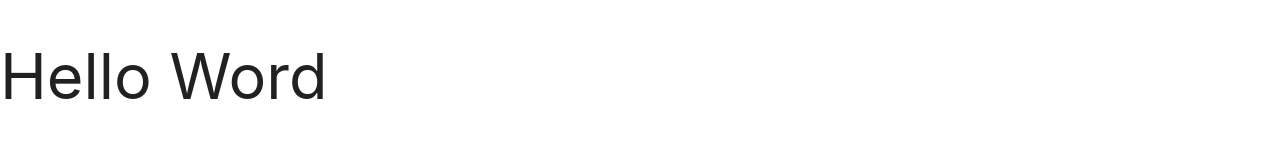
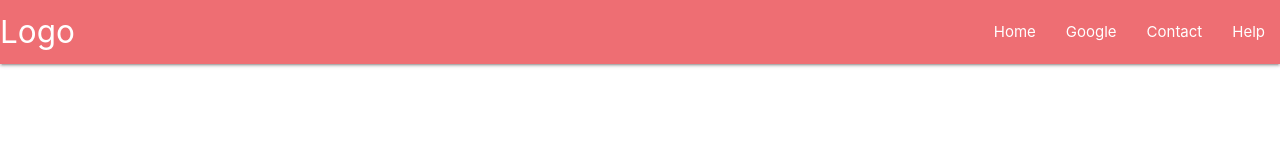
Before and after one commit to MaryamShabani85/Html-Css-test1, a plain HTML site: page index.html in a window 1280 px wide. Drawn offline with Linux system fonts and the light colour scheme.

Commit message:
add navbar

```diff
--- a/assets/js/main.js
+++ b/assets/js/main.js
@@ -0,0 +1,4 @@
+document.addEventListener('DOMContentLoaded', function() {
+    var elems = document.querySelectorAll('.sidenav');
+    var instances = M.Sidenav.init(elems, {});
+  });
--- a/index.html
+++ b/index.html
@@ -8,9 +8,28 @@
     <!-- <link rel="stylesheet" href="https://cdnjs.cloudflare.com/ajax/libs/materialize/1.0.0/css/materialize.min.css"> -->
      <link rel="stylesheet" href="assets/materialize/css/materialize.min.css">
      <link rel="stylesheet" href="assets/css/style.css">
+     <link href="https://fonts.googleapis.com/icon?family=Material+Icons" rel="stylesheet">
 </head>
 <body>
-    <h1>Hello Word</h1>
+      <nav>
+          <div class="nav-wrapper">
+              <a href="#!" class="brand-logo">Logo</a>
+              <a href="#" data-target="mobile-demo" class="sidenav-trigger"><i class="material-icons">menu</i></a>
+              <ul class="right hide-on-med-and-down">
+                  <li><a href="index.html">Home</a></li>
+                  <li><a href="www.google.com">Google</a></li>
+                  <li><a href="Contact.html">Contact</a></li>
+                  <li><a href="help.html">Help</a></li>
+              </ul>
+          </div>
+      </nav>
+
+      <ul class="sidenav" id="mobile-demo">
+          <li><a href="index.html">Home</a></li>
+          <li><a href="AboutUs.html">About Us</a></li>
+          <li><a href="Contact.html">Contact</a></li>
+          <li><a href="help.html">Help</a></li>
+      </ul>
 
     <!-- <script src="https://cdnjs.cloudflare.com/ajax/libs/materialize/1.0.0/js/materialize.min.js"></script> -->
      <script src="assets/materialize/js/materialize.min.js"></script>
```
Also changed, not shown: AboutUs.html (added, +10 -0 lines), Contact.html (added, +10 -0 lines), Help.html (added, +13 -0 lines).
